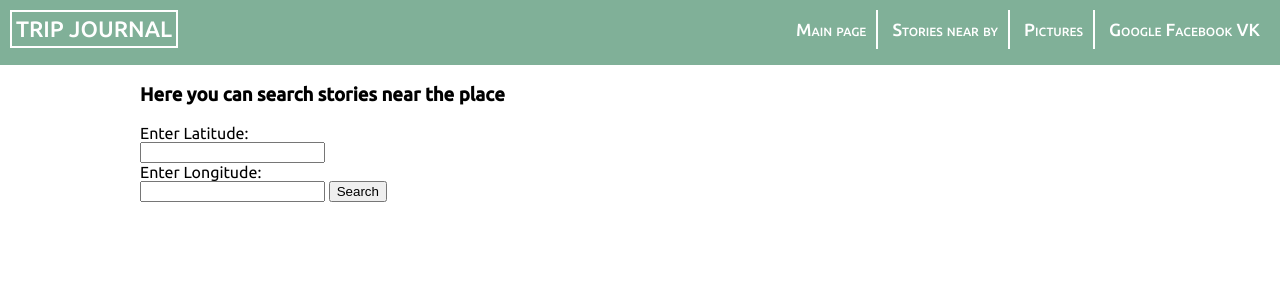
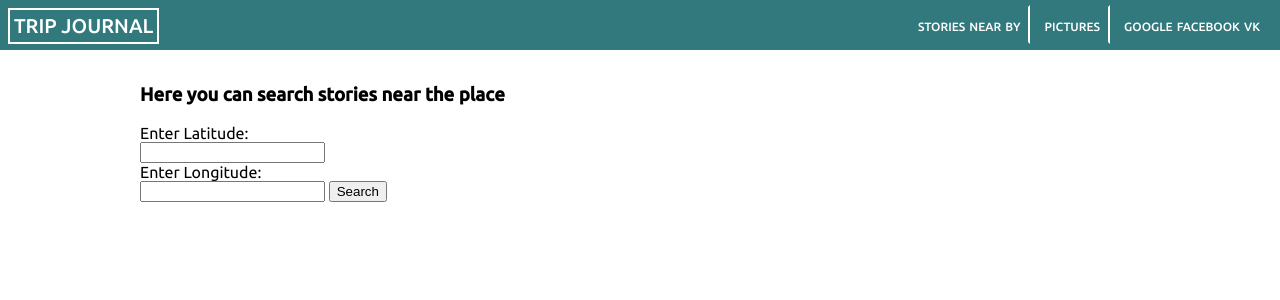
Before and after one commit to caujka/TripJournal, a Django app: page /stories_near_by/ in a window 1280 px wide. Shown: the top 300 px of the page. Run offline with Django 3.2, Linux system fonts and the light colour scheme; parts of the project's set-up code (start-up, migrations or seed data) failed here and were passed over.

Commit message:
Changes to header layout

```diff
--- a/trip_journal_app/static/css/base.css
+++ b/trip_journal_app/static/css/base.css
@@ -13,25 +13,42 @@
     width: 100%;
     right: 0;
     margin: 0;
-    background-color: #80B098;
-    height: 65px;
+    background-color: #31797d;
+    height: 50px;
     color: white;
     z-index: 1;
 }
 
 #cite_name {
-    margin: 10px 0px 0px 10px;
+    display: inline-block;
+    margin: 8px 0px 0px 8px;
+    border: white solid 2px;
+}
+
+#cite_name p {
+    padding: 4px;
+    margin: 0;
+}
+
+#cite_name p a {
+    text-decoration: none;
+    color: white;
     text-transform: uppercase;
     font-weight: 500;
-    font-size: 1.4em;
-    padding: 4px;
-    display: inline-block;
-    border: white solid 2px;
+    font-size: 1.25em;
+}
+
+#cite_name:hover {
+    background-color: white;
+}
+
+#cite_name a:hover {
+    color: #31797d;
 }
 
 #menu {
     position: fixed;
-    top: 10px;
+    top: 5px;
     right: 10px;
     z-index: 2;
     font-variant: small-caps;
@@ -40,12 +57,13 @@
 
 #menu div {
     display: inline-block;
-    padding: 10px;
+    padding: 8px;
+    border: #31797d solid 2px;
     border-right: white solid 2px;
 }
 
 #menu div:last-of-type {
-    border-right: 0;
+    border-right:  #31797d solid 2px;
 }
 
 #menu div a {
@@ -54,8 +72,8 @@
     text-decoration: none;
 }
 
-#menu div a:hover {
-    color: #CDE7B1;
+#menu div:hover {
+    border: white solid 2px;
 }
 
 #content {
--- a/trip_journal_app/templates/base.html
+++ b/trip_journal_app/templates/base.html
@@ -13,24 +13,25 @@
     <body>
         <div id="header">
             {% block header %}
-            <p id='cite_name'>Trip Journal</p>
+            <div id='cite_name'>
+                <p><a href={% url 'home' %}>Trip Journal</a></p>
+            </div>
             {% endblock %}
         </div>
         <div id="menu">
             {% block menu %}
-            <div><a href={% url 'home' %}>Main page</a></div>
-            <div><a href="{% url 'stories_near_by' %}">Stories near by</a></div>
-            <div><a href="{% url 'pictures_near_by' %}">Pictures</a></div>
+            <div><a href="{% url 'stories_near_by' %}">stories near by</a></div>
+            <div><a href="{% url 'pictures_near_by' %}">pictures</a></div>
             {% if user and not user.is_anonymous %}
-                <div><a href="{% url 'user_stories' %}">My stories</a></div>
+                <div><a href="{% url 'user_stories' %}">my stories</a></div>
                 <div>
-                    <a href="{% url 'auth:logout' %}?next={% url 'home' %}">Logout {{ user.username }}</a>
+                    <a href="{% url 'auth:logout' %}?next={% url 'home' %}">logout {{ user.username }}</a>
                 </div>
             {% else %}
                 <div>
-                    <a href="{% url 'social:begin' 'google-oauth2' %}?next={{ request|login_next }}">Google</a>
-                    <a href="{% url 'social:begin' 'facebook' %}?next={{ request|login_next }}">Facebook</a>
-                    <a href="{% url 'social:begin' 'vk-oauth2' %}?next={{ request|login_next }}">VK</a>
+                    <a href="{% url 'social:begin' 'google-oauth2' %}?next={{ request|login_next }}">google</a>
+                    <a href="{% url 'social:begin' 'facebook' %}?next={{ request|login_next }}">facebook</a>
+                    <a href="{% url 'social:begin' 'vk-oauth2' %}?next={{ request|login_next }}">vk</a>
                 </div>
             {% endif %}
             {% endblock %}
--- a/trip_journal_app/templates/index.html
+++ b/trip_journal_app/templates/index.html
@@ -1,4 +1,3 @@
-
 {% extends 'base.html' %}
 {% load staticfiles %}
 {% load trip_journal_extras %}
@@ -6,9 +5,6 @@
 {% block css %}
 {{ block.super }}
 <link rel="stylesheet" href="{% static "css/index.css" %}">
-{% endblock %}
-{% block header %}
-<p id='cite_name'>Trip Journal</p>
 {% endblock %}
 {% block content %}
     <div id="welcome">
--- a/trip_journal_app/utils/resize_image.py
+++ b/trip_journal_app/utils/resize_image.py
@@ -14,6 +14,7 @@
 import os.path
 from multiprocessing import Pool
 from TripJournal.settings import IMAGE_SIZES
+
 
 def resize(original_pic, size):
     """
```
